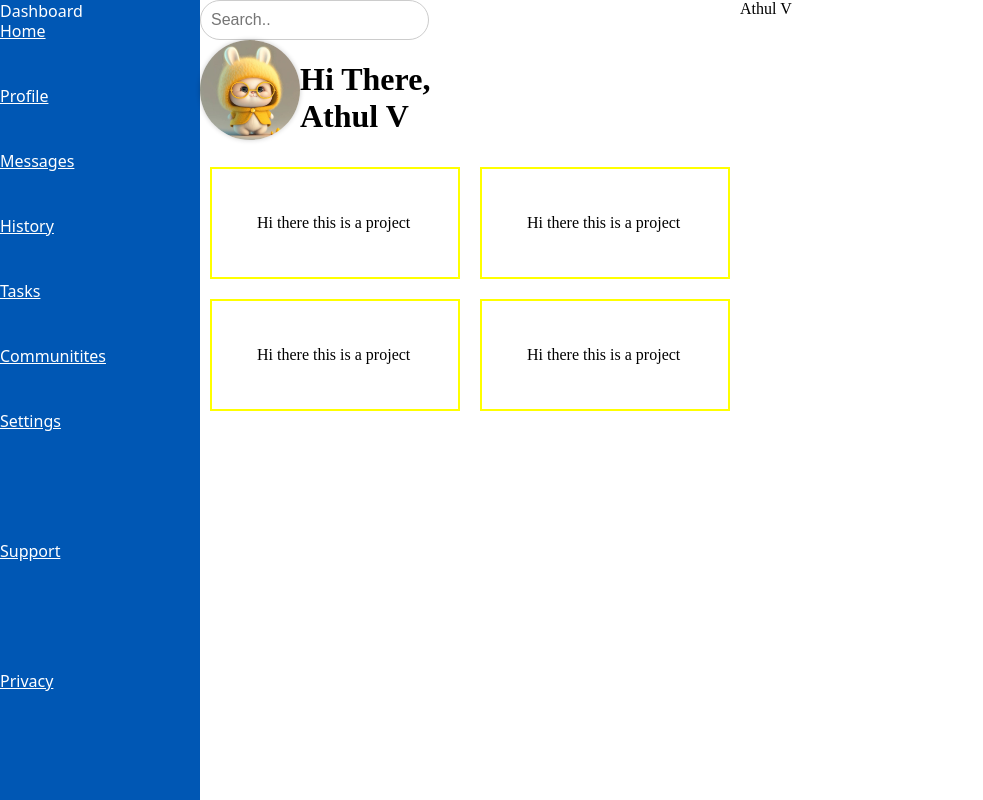
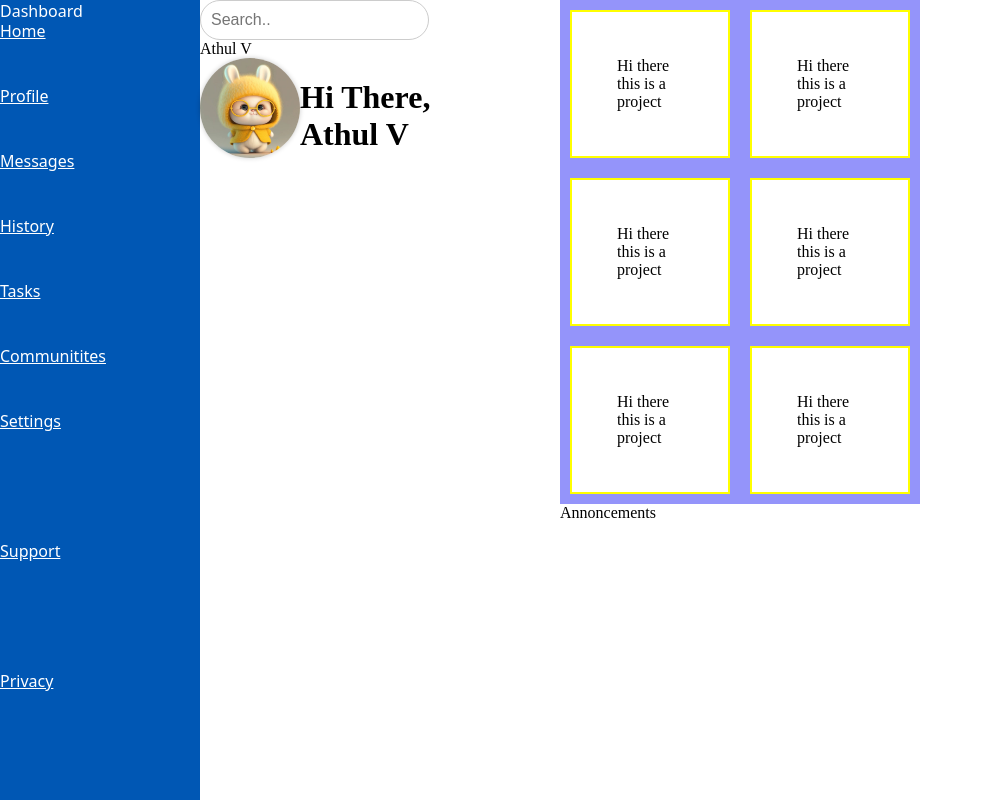
Before and after one commit to asuru56/Admin-Dashboard, a plain HTML site: page index.html in a window 1280 px wide. Shown: the whole page, without its empty margins (0-983 px from the left). Drawn offline with Linux system fonts and the light colour scheme.

Commit message:
Added Project Grid

```diff
--- a/index.html
+++ b/index.html
@@ -30,6 +30,9 @@
         </navbar>
         <div class="top">
             <input type="text" class="searchbox" placeholder="Search..">
+            <div class="username">
+                Athul V
+            </div>
             <div class="texto"></div>
             <div class="top_text">
                 <div class="round-icon">
@@ -38,6 +41,9 @@
                 <h1> Hi There, <br> Athul V </h1> <br>
 
             </div>
+
+        </div>
+        <div class="bottom-right">
             <div class=projects-grid>
                 <div class="projects">
                     Hi there this is a project
@@ -51,11 +57,17 @@
                 <div class="projects">
                     Hi there this is a project
                 </div>
-            </div>
-        </div>
+                <div class="projects">
+                    Hi there this is a project
+                </div>
+                <div class="projects">
+                    Hi there this is a project
+                </div>
 
 
-        <div class="username"> Athul V </div>
+            </div>
+            <div class="annoncements">Annoncements</div>
+        </div>
 
     </div>
 
--- a/style.css
+++ b/style.css
@@ -3,9 +3,10 @@ body{
 }
 .container{
     display:grid;
-    grid-template-columns: minmax(200px, 200px) 1fr  1fr;
-    grid-template-rows: minmax(200px, 100vh) 1fr 1fr;
+    grid-template-columns: minmax(200px, 200px) 1fr 1fr 1fr  ;
+    grid-template-rows: minmax(200px, 100vh) 1fr ;
 }
+
 navbar{
     display:grid;
     grid-template-rows: minmax(20px,20px) 1fr 1fr;
@@ -35,9 +36,6 @@ a{
 
 }
 
-.username{
-    grid-column: minmax(200px,200px);
-}
 
 .searchbox{
     width: minmax(200px,1200px); /* Adjust the width to your preference */
@@ -74,10 +72,12 @@ a{
     display:grid;
     grid-template-columns: 1fr 1fr;
     grid-template-rows: 1fr 1fr;
+    background-color: rgb(148, 148, 250);
 }
 
 .projects{
     border: 2px solid yellow;
     margin: 10px;
     padding:45px;
+    background-color: white;
 }
```
